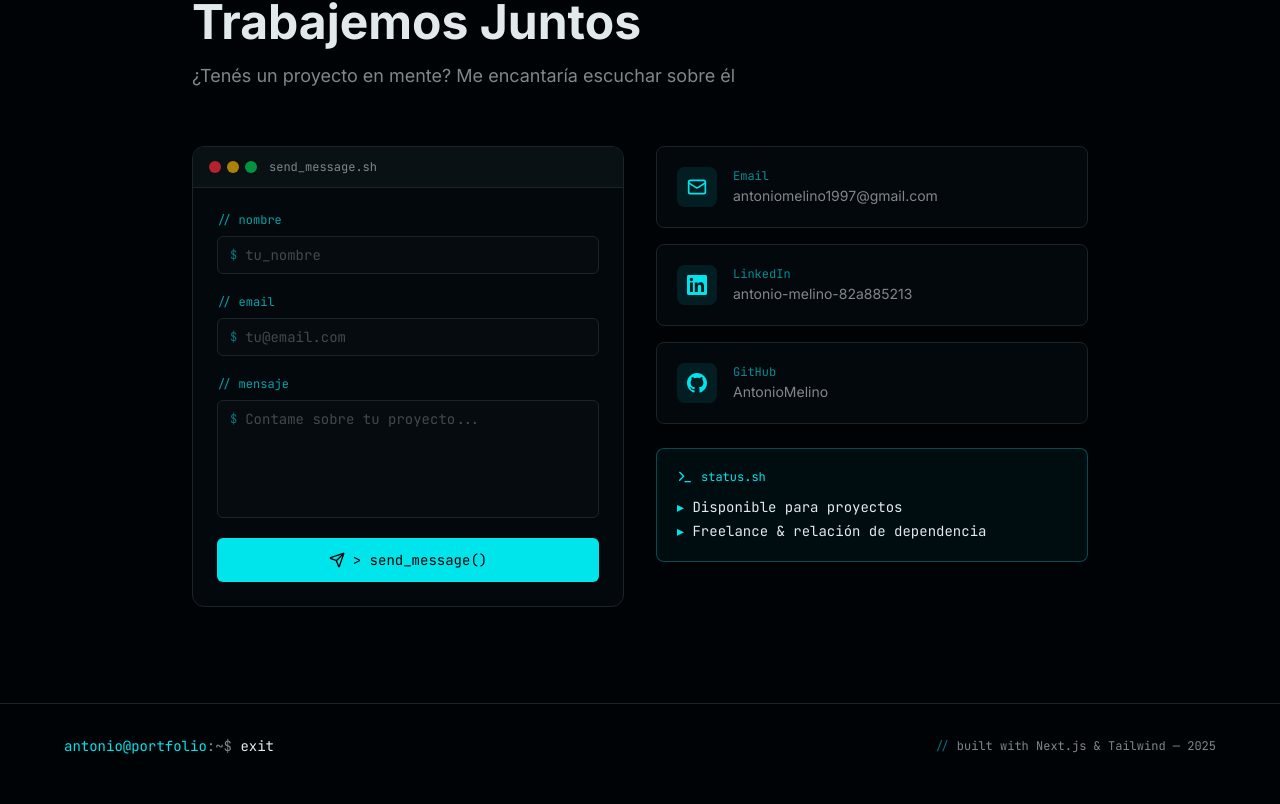
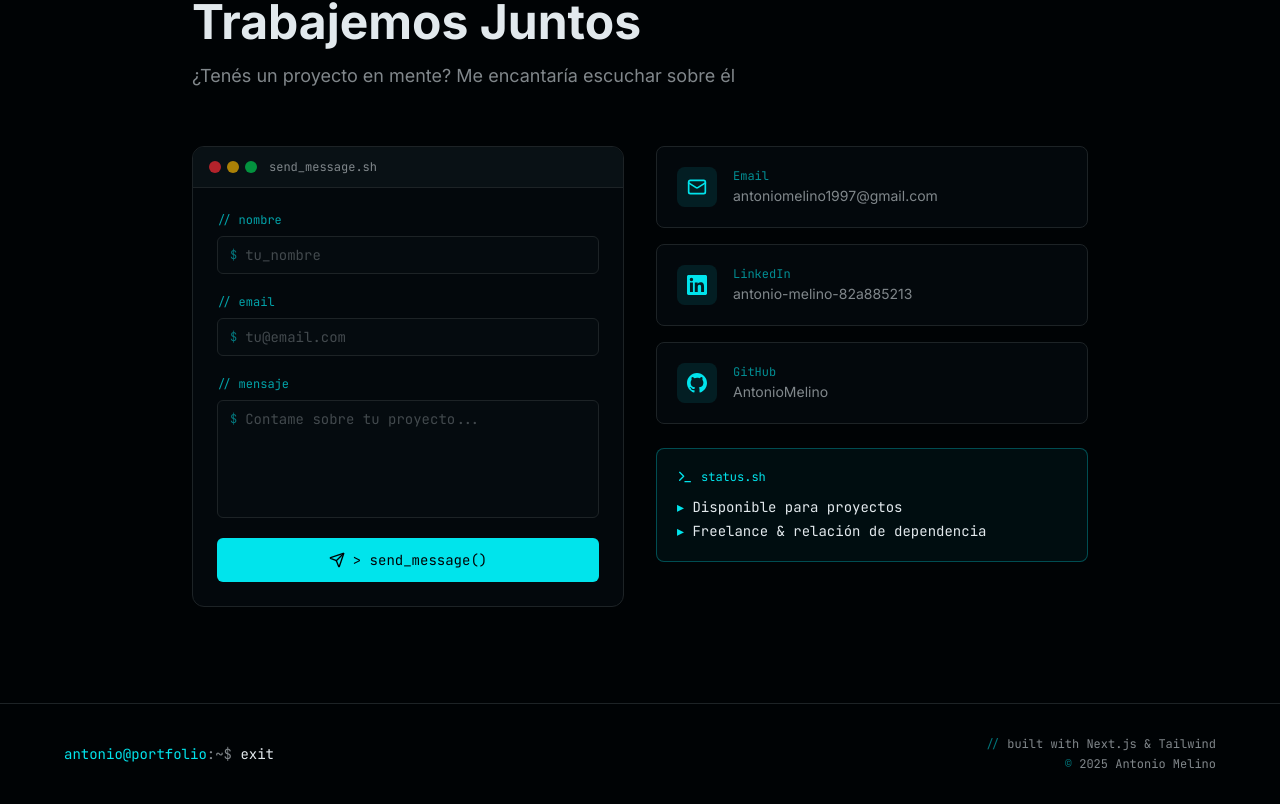
Before and after one commit to AntonioMelino/Portfolio-Antonio-Melino, a Next.js app: page / in a window 1280 px wide. Shown: the part 7438-8242 px from the top of the page. Built offline with nearby package versions, Linux system fonts and the light colour scheme.

Commit message:
feat: agregar copyright 2025 Antonio Melino en footer

```diff
--- a/components/footer.tsx
+++ b/components/footer.tsx
@@ -9,10 +9,16 @@ export function Footer() {
             <span className="text-foreground">exit</span>
             <span className="text-primary cursor-blink ml-1">▌</span>
           </p>
-          <p className="font-mono text-xs text-muted-foreground">
-            <span className="text-primary/50">// </span>
-            built with Next.js & Tailwind — {new Date().getFullYear()}
-          </p>
+          <div className="font-mono text-xs text-muted-foreground text-center md:text-right space-y-1">
+            <p>
+              <span className="text-primary/50">// </span>
+              built with Next.js & Tailwind
+            </p>
+            <p>
+              <span className="text-primary/50">© </span>
+              2025 Antonio Melino
+            </p>
+          </div>
         </div>
       </div>
     </footer>
```
